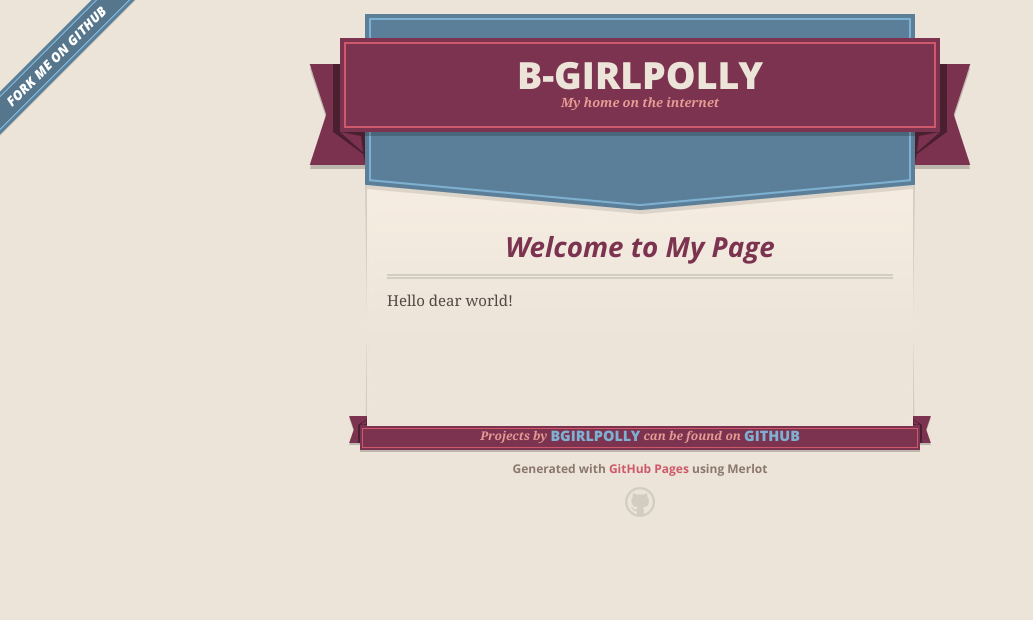
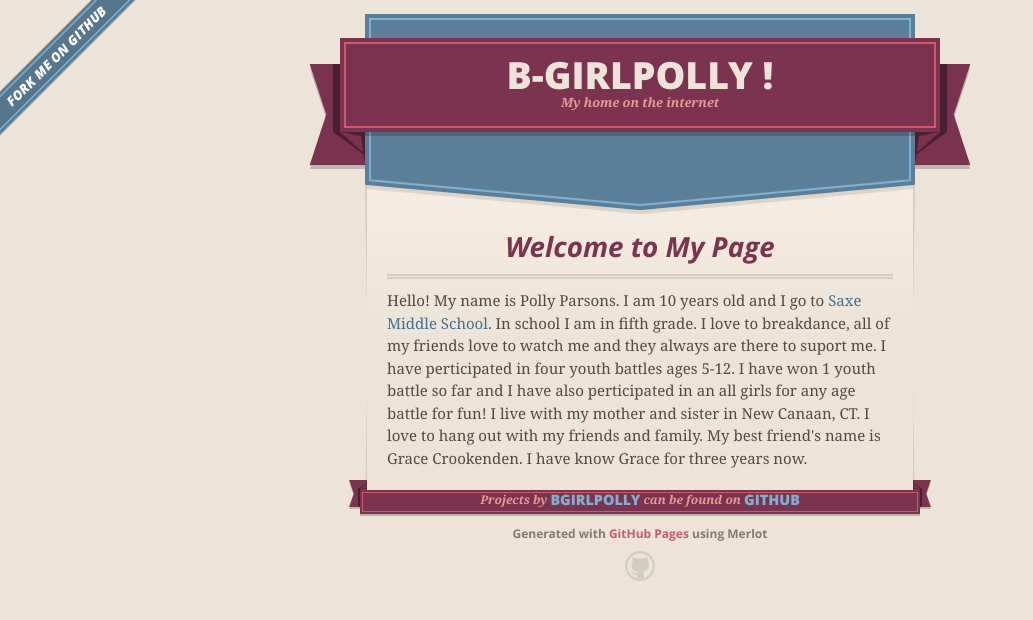
Before and after one commit to bgirlpolly/bgirlpolly.github.io, a plain HTML site: page index.html in a window 1280 px wide. Shown: the whole page, without its empty margins (0-1033 px from the left). Drawn offline with nearby package versions, Linux system fonts and the light colour scheme.

Commit message:
I can't believe that i can do progrminggit add stylesheets/stylesheet.cssgit add stylesheets/stylesheet.cssgit add stylesheets/stylesheet.cssgit add stylesheets/stylesheet.cssgit add stylesheets/stylesheet.cssgit add stylesheets/stylesheet.cssgit add stylesheets/stylesheet.cssgit add stylesheets/stylesheet.cssgit add stylesheets/stylesheet.cssgit add stylesheets/stylesheet.cssgit add stylesheets/stylesheet.cssgit add stylesheets/stylesheet.cssgit add stylesheets/stylesheet.cssgit add stylesheets/stylesheet.cssgit add stylesheets/stylesheet.cssgit add stylesheets/stylesheet.cssgit add stylesheets/stylesheet.cssgit add stylesheets/stylesheet.cssgit add stylesheets/stylesheet.cssgit add stylesheets/stylesheet.cssgit add stylesheets/stylesheet.cssgit add stylesheets/stylesheet.cssgit add stylesheets/stylesheet.cssgit add stylesheets/stylesheet.cssgit add stylesheets/stylesheet.cssgit add stylesheets/stylesheet.cssgit add stylesheets/stylesheet.cssgit add stylesheets/stylesheet.cssgit add stylesheets/stylesheet.cssgit add stylesheets/stylesheet.cssgit add stylesheets/stylesheet.cssgit add stylesheets/stylesheet.cssgit add stylesheets/stylesheet.cssgit add stylesheets/stylesheet.cssgit add stylesheets/stylesheet.cssgit add stylesheets/stylesheet.cssgit add stylesheets/stylesheet.cssgit add stylesheets/stylesheet.cssgit add stylesheets/stylesheet.cssgit add stylesheets/stylesheet.cssgit add stylesheets/stylesheet.cssgit add stylesheets/stylesheet.cssgit add stylesheets/stylesheet.cssgit add stylesheets/stylesheet.cssgit add stylesheets/stylesheet.cssgit add stylesheets/stylesheet.cssgit add stylesheets/stylesheet.cssgit add stylesheets/stylesheet.cssgit add stylesheets/stylesheet.cssgit add stylesheets/stylesheet.cssgit add stylesheets/stylesheet.css!
git add stylesheets

$

```diff
--- a/index.html
+++ b/index.html
@@ -17,7 +17,7 @@
         $('#main_content').headsmart()
       })
     </script>
-    <title>B-GirlPolly by bgirlpolly</title>
+    <title>B-GirlPolly By Polly Parsons</title>
   </head>
 
   <body>
@@ -27,7 +27,7 @@
       <header>
         <span class="ribbon-outer">
           <span class="ribbon-inner">
-            <h1>B-GirlPolly</h1>
+            <h1>B-GirlPolly !</h1>
             <h2>My home on the internet</h2>
           </span>
           <span class="left-tail"></span>
@@ -43,12 +43,12 @@
 
       <span class="banner-fix"></span>
 
-
       <section id="main_content">
         <h3>
 <a id="welcome-to-my-page" class="anchor" href="#welcome-to-my-page" aria-hidden="true"><span class="octicon octicon-link"></span></a>Welcome to My Page</h3>
 
-<p>Hello dear world!</p>
+<p>Hello! My name is Polly Parsons. I am 10 years old and I go to <a id="link" href="Dictionary.com">Saxe Middle School</a>. In school I am in fifth grade. I love to breakdance, all of my friends love to watch me and they always are there to suport me. I have perticipated in four youth battles ages 5-12. I have won 1 youth battle so far and I have also perticipated in an all girls for any age battle for fun!  I live with my mother and sister in New Canaan, CT. I love to hang out with my friends and family. My best friend's name is Grace Crookenden. I have know Grace for three years now.   </p>
+
       </section>
 
       <footer>
```
